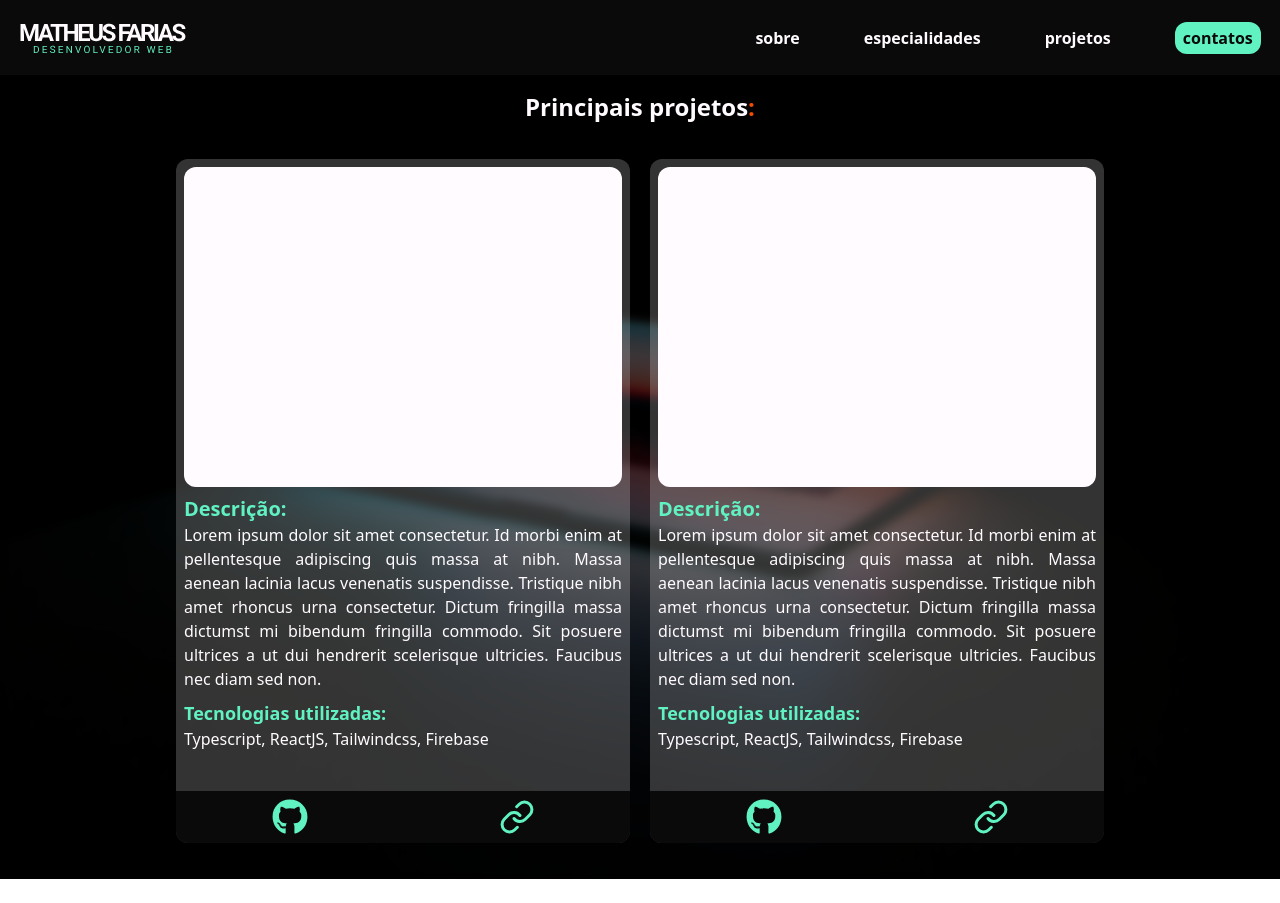
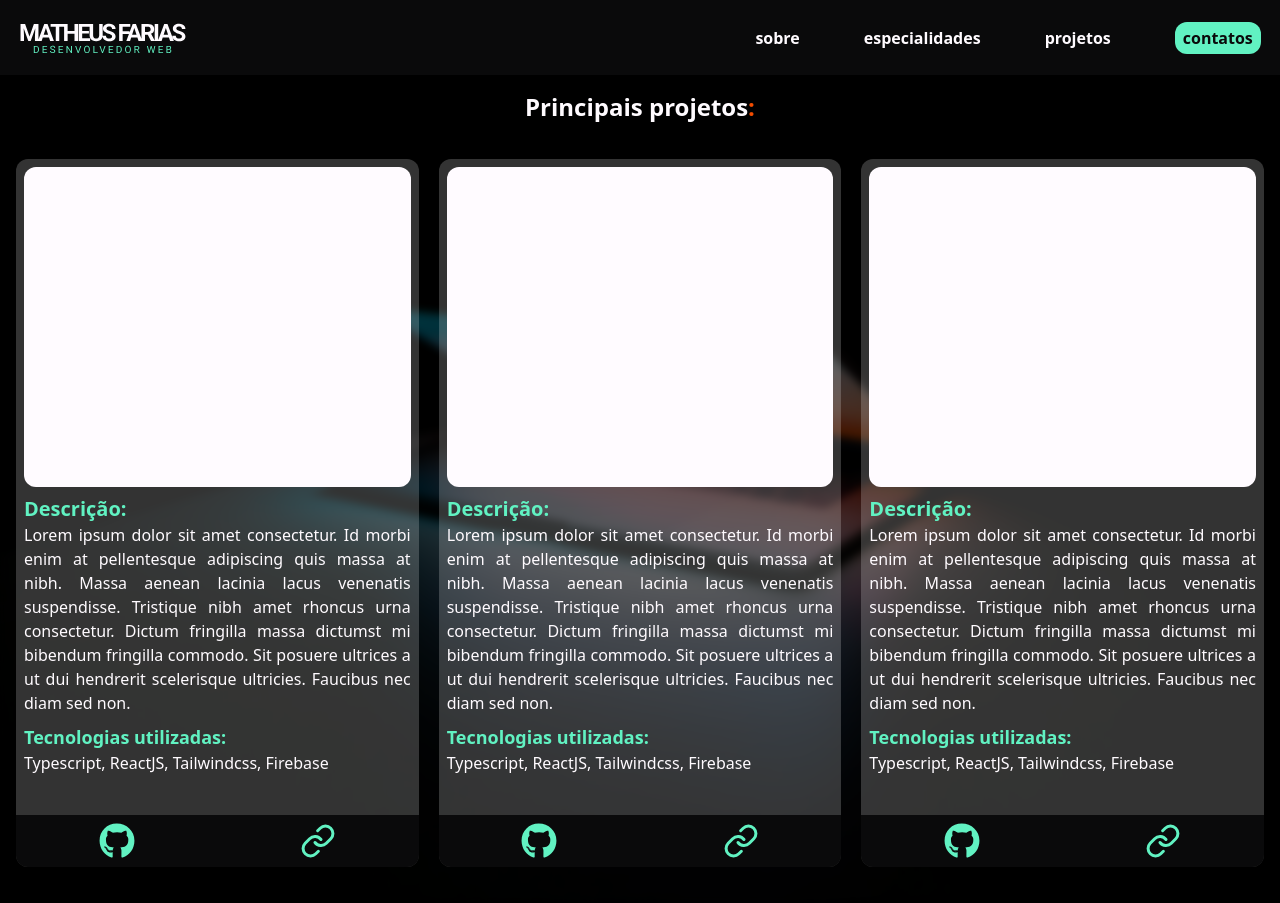
Before and after one commit to oMatheus-Farias/myportfolio, a React (Vite) app: page /projects in a window 1280 px wide. Before the commit the page ends 879 px from the top, so only its background shows below. Built offline with nearby package versions, Linux system fonts and the light colour scheme.

Commit message:
feat: adicionado tamanho maximo para o conteudo principal

```diff
--- a/src/pages/projects/index.tsx
+++ b/src/pages/projects/index.tsx
@@ -26,7 +26,31 @@ export default function Projects() {
           <span className="text-effectsColor" >:</span>
       </h1>
 
-      <main className="px-6 py-9 gap-5 grid grid-cols-1 md:grid-cols-2 md:px-4 md:gap-4 lg:px-44 lg:gap-5 lg:mx-auto" >
+      <main className="px-6 py-9 gap-5 grid grid-cols-1 max-w-[104.3em] md:grid-cols-2 lg:grid-cols-3 md:px-4 md:gap-4 lg:gap-5 lg:mx-auto" >
+        <section className="bg-cardsColor pt-2 rounded-xl max-w-[28.7em] mx-auto" >
+          <div className="px-2" >
+            <div className="w-full h-80 bg-textColor rounded-xl" >
+
+            </div>
+
+            <div>
+              <h2 className="text-secondary mt-2 text-xl font-bold" >Descrição:</h2>
+              <p className="text-textColor text-justify text-base" >
+                Lorem ipsum dolor sit amet consectetur. Id morbi enim at pellentesque adipiscing quis massa at nibh. Massa aenean lacinia lacus venenatis suspendisse. Tristique nibh amet rhoncus urna consectetur. Dictum fringilla massa dictumst mi bibendum fringilla commodo. Sit posuere ultrices a ut dui hendrerit scelerisque ultricies. Faucibus nec diam sed non.
+              </p>
+
+              <h3 className="text-secondary mt-2 text-lg font-bold" >Tecnologias utilizadas:</h3>
+              <p className="text-textColor text-justify text-base" >
+                Typescript, ReactJS, Tailwindcss, Firebase
+              </p>
+            </div>
+          </div>
+
+          <div className="w-full bg-primary flex justify-around py-2 mt-7 rounded-b-xl lg:mt-10" >
+            <a href="#" target="_blank" ><FaGithub color="#61F2C2" size={36} /></a>
+            <a href="#" target="_blank" ><FiLink color="#61F2C2" size={36} /></a>
+          </div>
+        </section>
         <section className="bg-cardsColor pt-2 rounded-xl max-w-[28.7em] mx-auto" >
           <div className="px-2" >
             <div className="w-full h-80 bg-textColor rounded-xl" >
```
